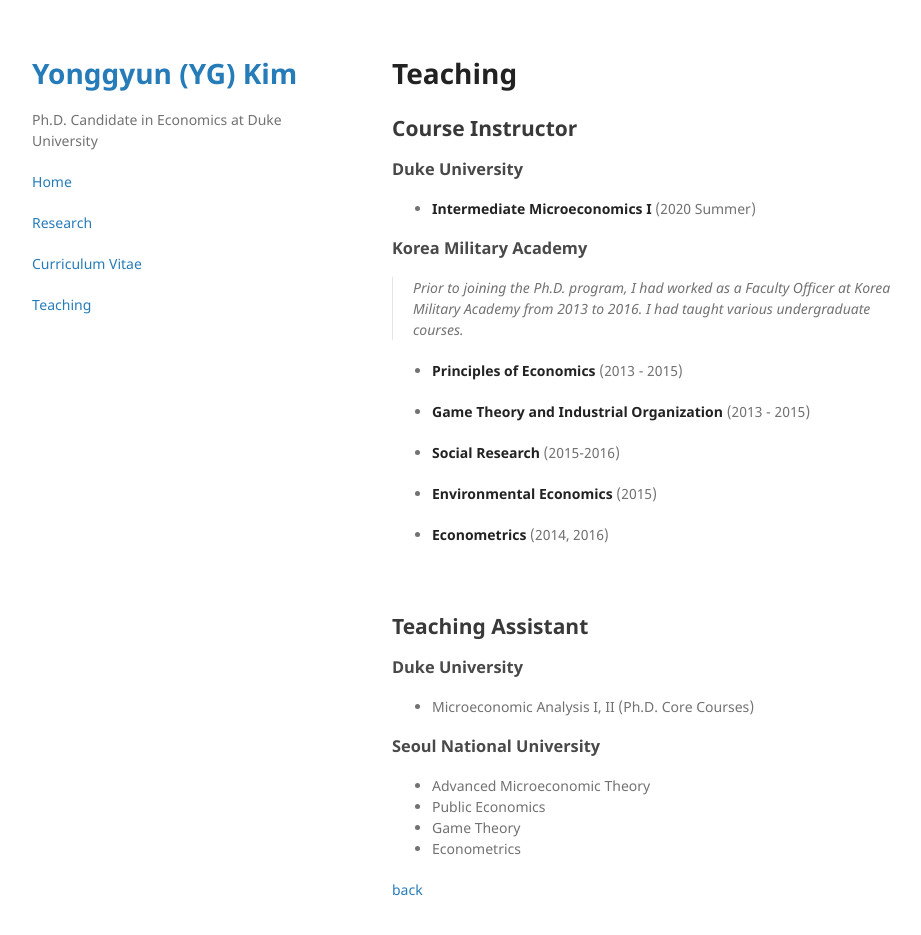
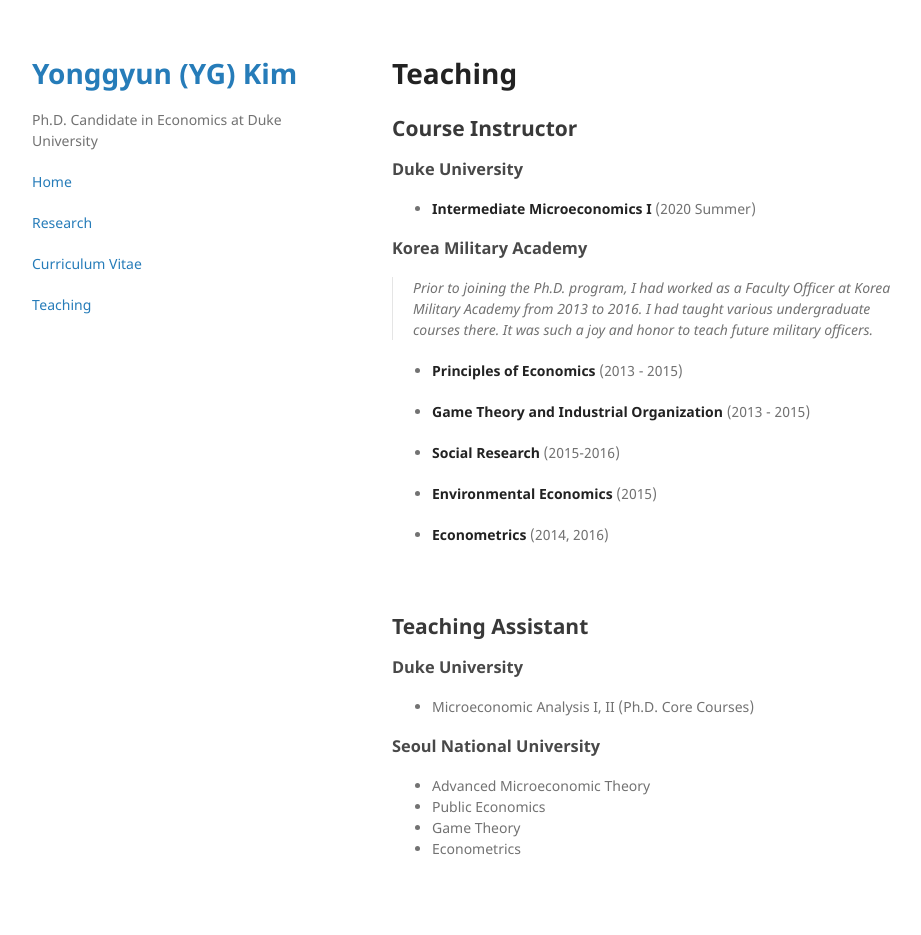
Before and after one commit to yonggyun-yg-kim/yonggyun-yg-kim.github.io, a Jekyll site: the page built from Teaching.md, in a window 1280 px wide and 970 px high. Shown: the top 935 px of the window, without its empty margins (178-1099 px from the left). Built offline with Jekyll 4.4.1, drawn with Linux system fonts in a browser that asks for light colours; our own code applies the rules of GitHub Pages for plain Markdown files.

Commit message:
Update Teaching.md

```diff
--- a/Teaching.md
+++ b/Teaching.md
@@ -13,7 +13,7 @@ layout: default
 
 
 ### Korea Military Academy
->Prior to joining the Ph.D. program, I had worked as a Faculty Officer at Korea Military Academy from 2013 to 2016. I had taught various undergraduate courses.
+>Prior to joining the Ph.D. program, I had worked as a Faculty Officer at Korea Military Academy from 2013 to 2016. I had taught various undergraduate courses there. It was such a joy and honor to teach future military officers.
 
 * **Principles of Economics** (2013 - 2015)
 
@@ -41,5 +41,3 @@ layout: default
 * Public Economics
 * Game Theory
 * Econometrics
-
-[back](./)
```
